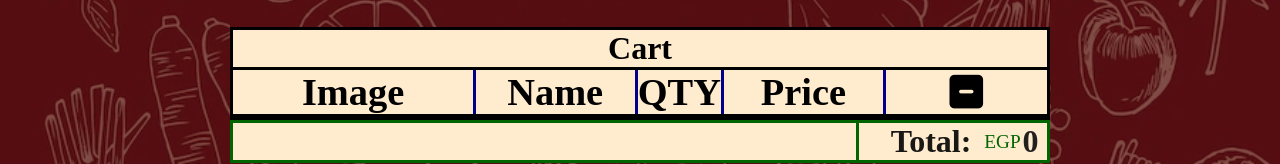
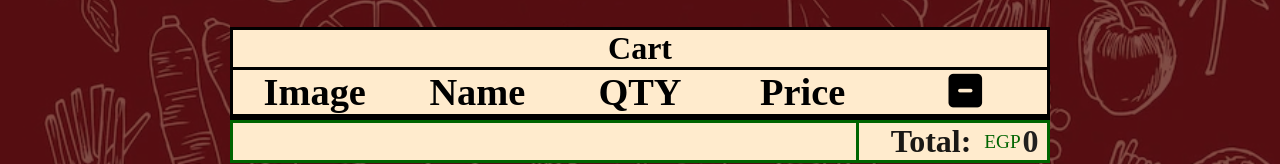
Before and after one commit to anaahmedgohary/shahdvanilla, a plain HTML site: page cart.html in a window 1280 px wide. Shown: the part 516-680 px from the top of the page. Drawn offline with nearby package versions, Linux system fonts and the light colour scheme; a web font is replaced by a local one.

Commit message:
removedConflictClasses

```diff
--- a/cart.css
+++ b/cart.css
@@ -286,14 +286,33 @@ flex-wrap: wrap;
     border-bottom: solid;
 }
 
-.cart-column{
+.cart-column-h{
     font-size: 3vw;
     font-weight: bold;
     text-align: center;
+    width: 20%;
+
+}
+
+.cart-row{
+    display: flex;
+    height: 100%;
+
+
+
+}
+
+
+.cart-row:not(:last-child){
+    border-bottom: solid;
+
+}
+
+.cart-column{
+    display: flex;
+    justify-content: center;
     align-items: center;
-    margin-left: 0px;
-    margin-left: 0px;
-
+    width: 20%;
 }
 
 
@@ -303,74 +322,73 @@ flex-wrap: wrap;
 
 }
 
-.cart-Image{
+.cart-item-img {
+    height: 100%;
+    width: 100%;
+    height: 90px;
+    border-radius: 10%;
+}
+
+.cart-item-name {
     display: flex;
     justify-content: center;
-    width: 30vw;
+    align-items: center;
     height: 100%;
-    align-items: center;
-}
+    width: 100%;
 
-.cart-Name{
-    display: flex;
-    justify-content: center;
-    width: 20vw;
-    height: 100%;
-    align-items: center;
+    font-size: 2vw;
 
 }
 
-.cart-qty{
+
+
+.cart-item-qty{
     display: flex;
     justify-content: center;
-    width: 10vw;
-    height: 100%;
     align-items: center;
+    font-size: 2vw;
+    height: 90%;
+    width: 90%;
 
 }
 
-.cart-item-qty{
-    width: 50%;
+.cart-item-price{
+    display: flex;
+    justify-content: center;
+    align-items: center;
     font-size: 2vw;
+    font-weight: bolder;
+    height: 100%;
+    width: 100%;
 }
 
-.cart-Price{
-    display: flex;
-    justify-content: center;
-    width: 20vw;
-    height: 100%;
-    align-items: center;
-
-}
-
-.cart-returnBtn{
-    display: flex;
-    justify-content: center;
-    width: 20vw;
-    height: 100%;
-    align-items: center;
+.cart-rmov-btn{
+    max-height: 40px;
+    text-align: center;
+    cursor: pointer;
+    background-color: rgb(189, 147, 2);
+    padding: 3%;
+    font-size: 1.5vw;
+    font-weight: bold;
+    border-radius: 10%;
 }
 
 
-.cart-row{
-    display: flex;
-    justify-content: center;
-    text-align: center;
-    align-items: center;
-    height: 200px;
-}
 
 
-.cart-row:not(:last-child){
-    border-bottom: solid;
 
-}
 
-.cart-item-img {
-    height: 90%;
-    width: 90%;
-    border-radius: 10%;
-}
+
+
+
+
+
+
+
+
+
+
+
 
 .total-container{
     display: flex;
@@ -503,14 +521,7 @@ flex-wrap: wrap;
     height: fit-content;
 }
 
-.cart-rmov-btn{
-    cursor: pointer;
-    background-color: rgb(189, 147, 2);
-    padding: 2%;
-    font-size: .7em;
-    font-weight: bold;
-    border-radius: 10%;
-}
+
 
 
 
--- a/cart.html
+++ b/cart.html
@@ -49,24 +49,24 @@
     <div id="cart" class="cart-container">
         <span class="cart-title">Cart</span>
         <div id="cart-body">
-            <div class="cart-Image cart-column">
+            <div class="cart-Image cart-column-h">
                 <span>Image</span>
             </div>
-            <div class="cart-Name cart-column">
+            <div class="cart-Name cart-column-h">
                 <span>Name</span>
             </div>
-            <div class="cart-qty cart-column">
+            <div class="cart-qty cart-column-h">
                 <span>QTY</span>
             </div>
-            <div class="cart-Price cart-column">
+            <div class="cart-Price cart-column-h">
                 <span>Price</span>
             </div>
-            <div class="cart-returnBtn cart-column">
+            <div class="cart-returnBtn cart-column-h">
                 <i class="fa-solid fa-square-minus"></i>
             </div>
         </div>
 
-        <div id="cart-Rows" name="cartrowsman">
+        <div id="cart-Rows">
             <div class="cart-row">
                 <div class="cart-column">
                     <img class="cart-item-img" src="images/taameya-and-fuul.jpg">
```
Lines whose indentation alone changed are shown as unchanged.
